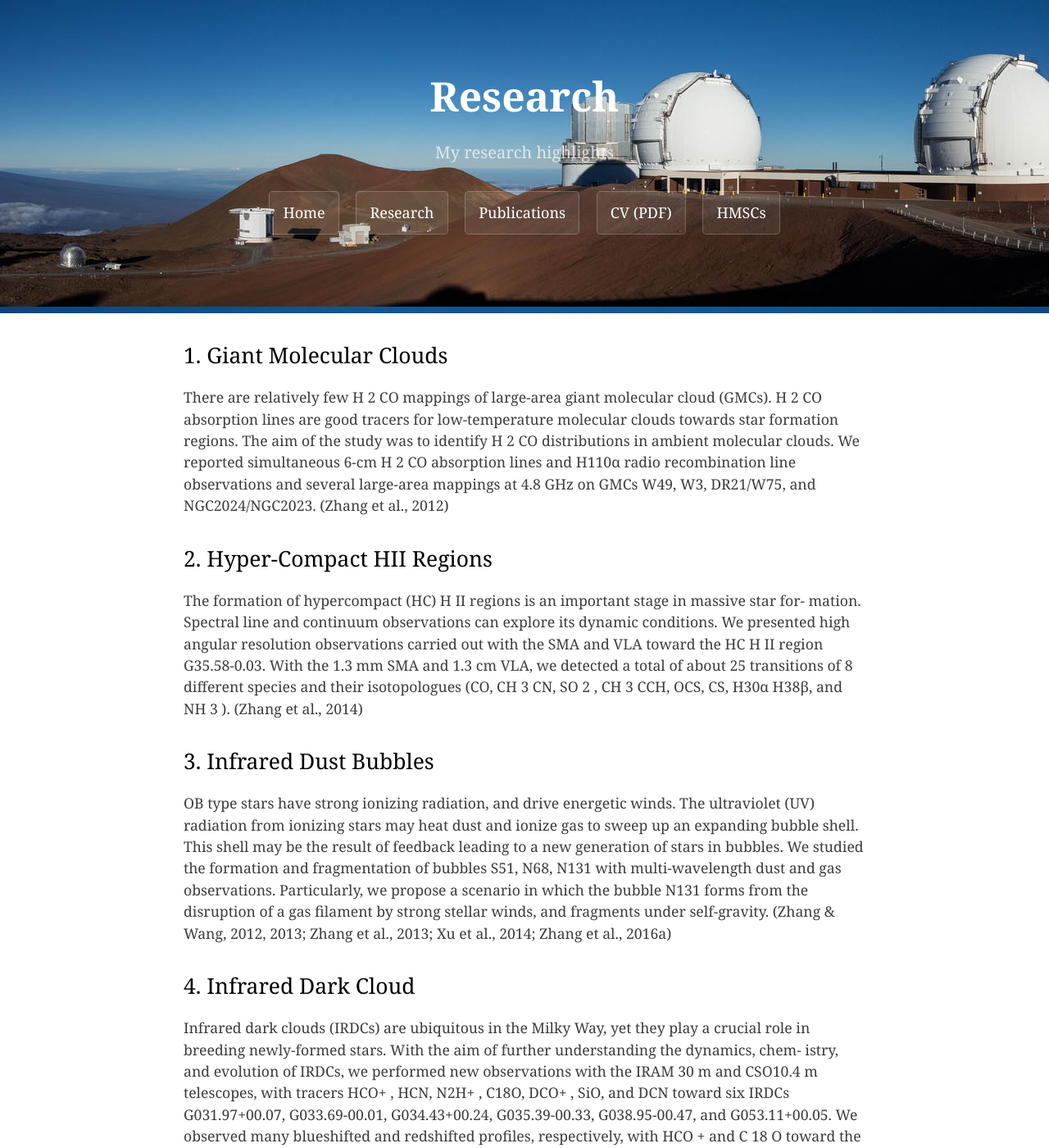
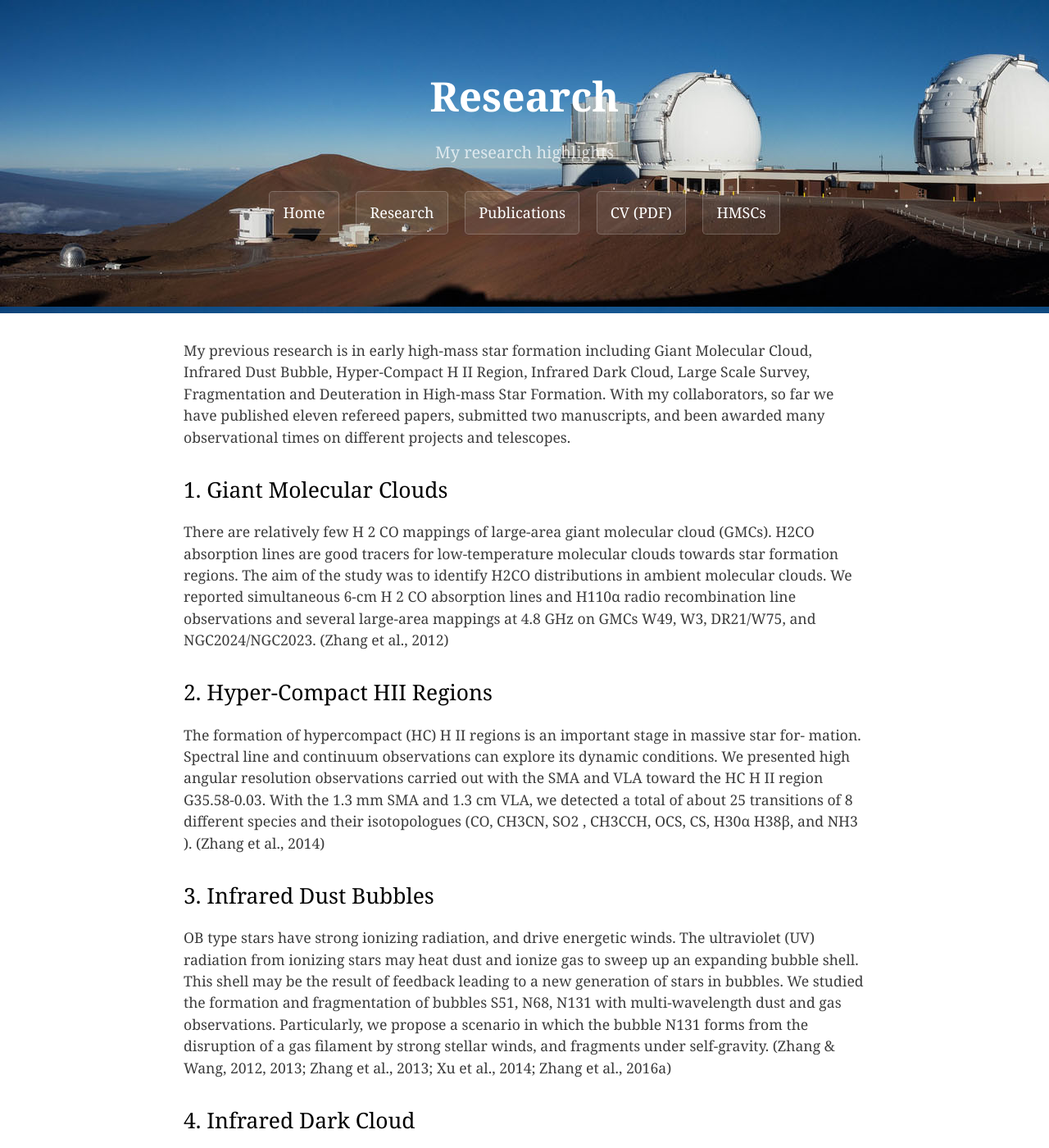
Before and after one commit to zcp521/zcp521.github.io, a Jekyll site: the page built from research.md, in a window 1280 px wide and 1400 px high. Shown: the whole window at 82% size. Built offline with Jekyll 4.4.1, drawn with Linux system fonts in a browser that asks for light colours; some of the changed text lies outside the part shown.

Commit message:
Update research.md

```diff
--- a/research.md
+++ b/research.md
@@ -15,12 +15,18 @@ On the basis of GLIMPSE data we discovered a proto-stellar system driving a bipo
 ![]({{ site.baseurl }}/img/Bipolar.png)
 -->
 
+My previous research is in early high-mass star formation including Giant Molecular Cloud,
+Infrared Dust Bubble, Hyper-Compact H II Region, Infrared Dark Cloud, Large Scale Survey,
+Fragmentation and Deuteration in High-mass Star Formation. With my collaborators, so far
+we have published eleven refereed papers, submitted two manuscripts, and been awarded many
+observational times on different projects and telescopes.
+
 
 ## 1. Giant Molecular Clouds
 
-There are relatively few H 2 CO mappings of large-area giant molecular cloud (GMCs). H 2 CO
+There are relatively few H 2 CO mappings of large-area giant molecular cloud (GMCs). H2CO
 absorption lines are good tracers for low-temperature molecular clouds towards star formation
-regions. The aim of the study was to identify H 2 CO distributions in ambient molecular clouds.
+regions. The aim of the study was to identify H2CO distributions in ambient molecular clouds.
 We reported simultaneous 6-cm H 2 CO absorption lines and H110α radio recombination line
 observations and several large-area mappings at 4.8 GHz on GMCs W49, W3, DR21/W75, and
 NGC2024/NGC2023. (Zhang et al., 2012)
@@ -33,8 +39,8 @@ The formation of hypercompact (HC) H II regions is an important stage in massive
 mation. Spectral line and continuum observations can explore its dynamic conditions. We
 presented high angular resolution observations carried out with the SMA and VLA toward the
 HC H II region G35.58-0.03. With the 1.3 mm SMA and 1.3 cm VLA, we detected a total of
-about 25 transitions of 8 different species and their isotopologues (CO, CH 3 CN, SO 2 , CH 3 CCH,
-OCS, CS, H30α H38β, and NH 3 ). (Zhang et al., 2014)
+about 25 transitions of 8 different species and their isotopologues (CO, CH3CN, SO2 , CH3CCH,
+OCS, CS, H30α H38β, and NH3 ). (Zhang et al., 2014)
 
 
 ## 3. Infrared Dust Bubbles
@@ -85,7 +91,7 @@ G18.21, G23.97N, G23.98, G23.44, G23.97S, G25.38, G25.71) were selected from the
 Massive Pre/Protocluster core Survey at 850 and 450 μm. VLA at 1.3 cm, PdBI at 3.5 & 1.3
 mm, APEX at 870 μm observations were followed up, and archival infrared data at 4.5, 8.0, 24,
 and 70 μm are combined to study the fragmentation and evolution of these eight clumps. The
-spectral data including NH 3 (1, 1) and (2, 2) lines NH 2 D, C 18 O (2-1), H 13 CN, HC 15 N, and SO
+spectral data including NH3 (1, 1) and (2, 2) lines NH2D, C18O (2-1), H 13 CN, HC15N, and SO
 line data will be used to study the dynamics, stability, and chemistry of these samples. Finally,
 we want to further unveil the initial conditions of high-mass star formation.
 
```
Also changed, not shown: other parts of research.md (+1 -1 lines).
